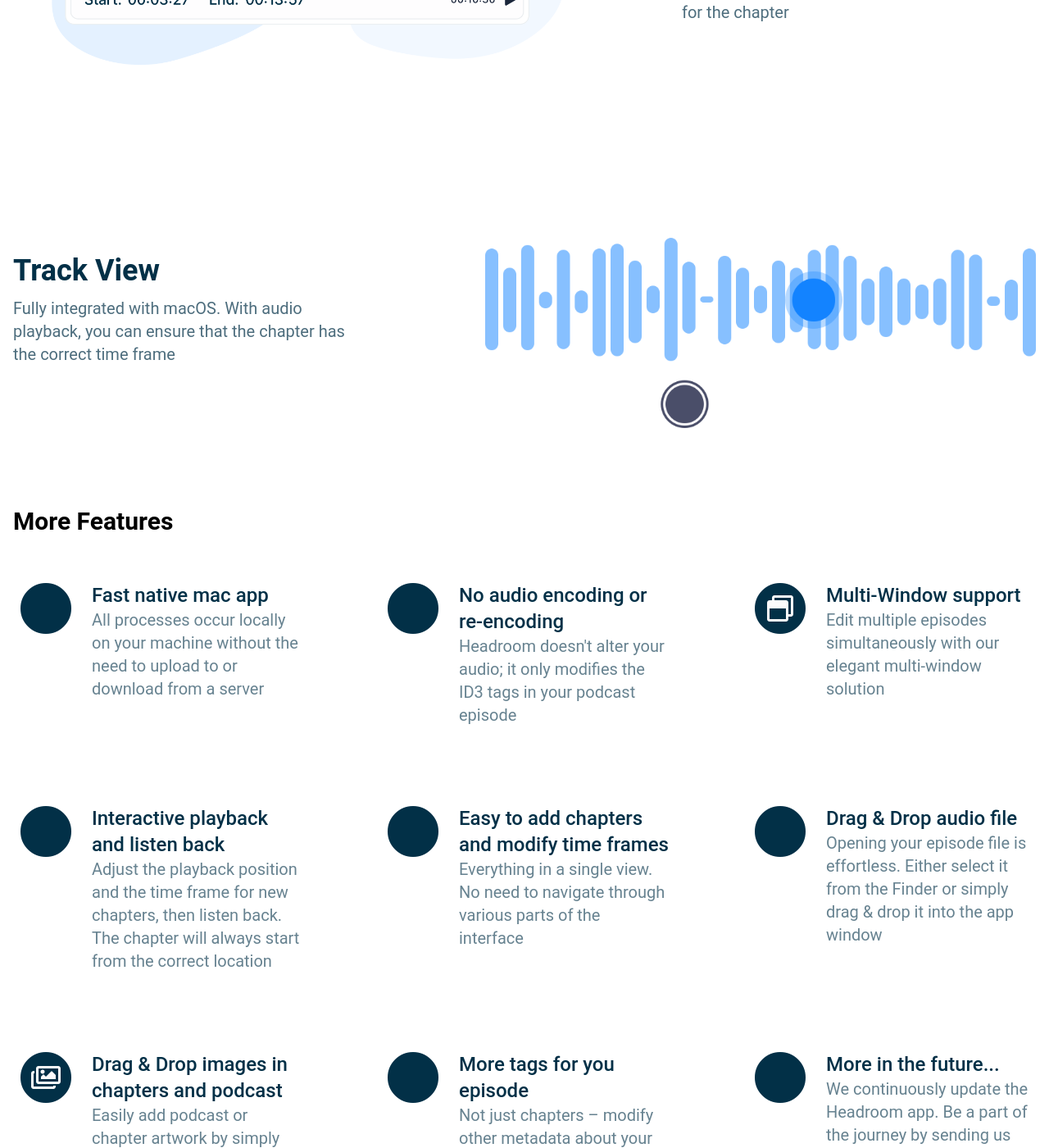
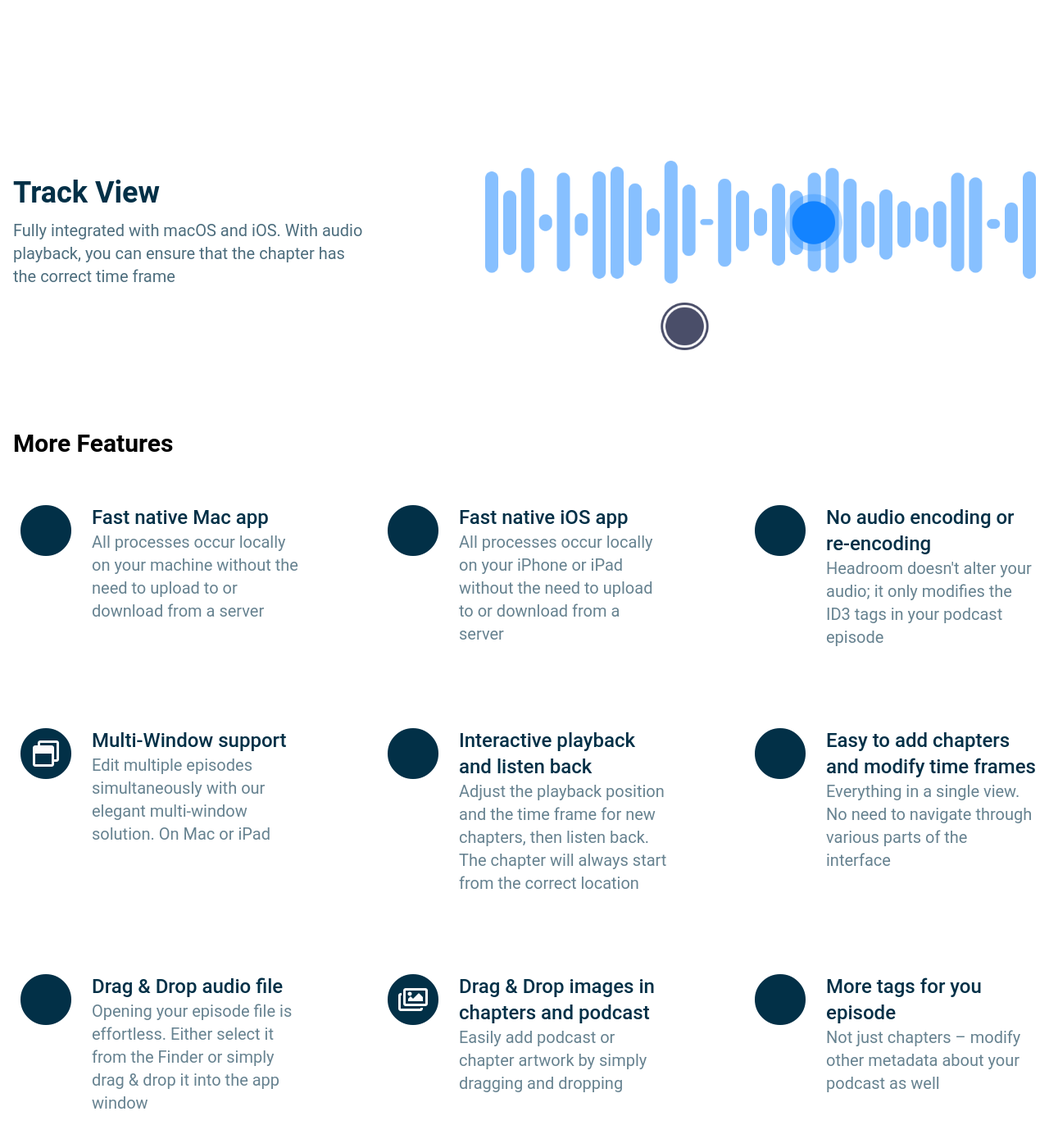
Before and after one commit to ChippStudio/Headroom-Site, a Jekyll site: the page built from index.html, in a window 1280 px wide and 1400 px high, scrolled down 2022 px. Shown: the whole window at 82% size. Built offline with Jekyll 4.4.1, drawn with Linux system fonts in a browser that asks for light colours; nearby versions of some CDN libraries; comment, search, counter and statistics services are not loaded; some of the changed text lies outside the part shown.

Commit message:
new screenshots and features list

```diff
--- a/_config.yml
+++ b/_config.yml
@@ -22,15 +22,19 @@
 
 # Gallery
 gallery:
-  - image: /images/screenshot0.png
+  - image: /images/screenshots/all_devices.png
+    alt: Headroom main screenshot
+    isActive: true
+
+  - image: /images/screenshots/iphones.png
     alt: Headroom main screenshot
     isActive: false
 
-  - image: /images/screenshot1.png
+  - image: /images/screenshots/mac.png
     alt: Headroom main screenshot
-    isActive: true
+    isActive: false
 
-  - image: /images/screenshot2.png
+  - image: /images/screenshots/ipads.png
     alt: Headroom main screenshot
     isActive: false
 
@@ -39,21 +43,25 @@
 feature_chapter_phrase: All chapter settings are consolidated in a single view. You can edit the title, insert a link, adjust the time frame, and, naturally, upload an image for the chapter
 feature_chapter_image: /images/chapter_view.png
 feature_track_title: Track View
-feature_track_phrase: Fully integrated with macOS. With audio playback, you can ensure that the chapter has the correct time frame
+feature_track_phrase: Fully integrated with macOS and iOS. With audio playback, you can ensure that the chapter has the correct time frame
 feature_track_image: /images/track_view.png
 
 features:
 
-  - title                                 : Fast native mac app
+  - title                                 : Fast native Mac app
     description                           : All processes occur locally on your machine without the need to upload to or download from a server
     fontawesome_icon_name                 : desktop
+
+  - title                                 : Fast native iOS app
+    description                           : All processes occur locally on your iPhone or iPad without the need to upload to or download from a server
+    fontawesome_icon_name                 : mobile-alt
 
   - title                                 : No audio encoding or re-encoding
     description                           : Headroom doesn't alter your audio; it only modifies the ID3 tags in your podcast episode
     fontawesome_icon_name                 : compact-disc
 
   - title                                 : Multi-Window support
-    description                           : Edit multiple episodes simultaneously with our elegant multi-window solution
+    description                           : Edit multiple episodes simultaneously with our elegant multi-window solution. On Mac or iPad
     fontawesome_icon_name                 : window-restore
 
   - title                                 : Interactive playback and listen back
--- /dev/null
+++ b/_includes/gallery.html
@@ -0,0 +1,19 @@
+<div class="bg-headroom">
+
+
+  <div class="grid gap-4 flex">
+    {% for slide in site.gallery %}
+    {% if slide.isActive %}
+
+      <img class="h-auto max-w-full rounded-lg" src="{{ slide.image | relative_url }}"
+        alt="">
+
+    {% else  %}
+    <div class="flex flex-row overflow-y-auto">
+        <img class="h-auto max-w-full rounded-lg flex"
+          src="{{ slide.image | relative_url }}" alt="">
+    </div>
+    {% endif %}
+    {% endfor %}
+  </div>
+</div>
--- a/_includes/galery.html
+++ b/_includes/gallery_carausel.html
@@ -5,12 +5,18 @@
         <button type="button" data-te-target="#carouselExampleIndicators" data-te-slide-to="0" data-te-carousel-active
             class="mx-[3px] box-content h-[3px] w-[30px] flex-initial cursor-pointer border-0 border-y-[10px] border-solid border-transparent bg-white bg-clip-padding p-0 -indent-[999px] opacity-50 transition-opacity duration-[600ms] ease-[cubic-bezier(0.25,0.1,0.25,1.0)] motion-reduce:transition-none"
             aria-current="true" aria-label="Slide 1"></button>
-        <button type="button" data-te-target="#carouselExampleIndicators" data-te-slide-to="1"
+
+        <button type="button" data-te-target="#carouselExampleIndicators" data-te-slide-to="1" data-te-carousel-active
             class="mx-[3px] box-content h-[3px] w-[30px] flex-initial cursor-pointer border-0 border-y-[10px] border-solid border-transparent bg-white bg-clip-padding p-0 -indent-[999px] opacity-50 transition-opacity duration-[600ms] ease-[cubic-bezier(0.25,0.1,0.25,1.0)] motion-reduce:transition-none"
-            aria-label="Slide 2"></button>
-        <button type="button" data-te-target="#carouselExampleIndicators" data-te-slide-to="2"
+            aria-current="true" aria-label="Slide 1"></button>
+
+        <button type="button" data-te-target="#carouselExampleIndicators" data-te-slide-to="2" data-te-carousel-active
             class="mx-[3px] box-content h-[3px] w-[30px] flex-initial cursor-pointer border-0 border-y-[10px] border-solid border-transparent bg-white bg-clip-padding p-0 -indent-[999px] opacity-50 transition-opacity duration-[600ms] ease-[cubic-bezier(0.25,0.1,0.25,1.0)] motion-reduce:transition-none"
-            aria-label="Slide 3"></button>
+            aria-current="true" aria-label="Slide 1"></button>
+
+        <button type="button" data-te-target="#carouselExampleIndicators" data-te-slide-to="3" data-te-carousel-active
+            class="mx-[3px] box-content h-[3px] w-[30px] flex-initial cursor-pointer border-0 border-y-[10px] border-solid border-transparent bg-white bg-clip-padding p-0 -indent-[999px] opacity-50 transition-opacity duration-[600ms] ease-[cubic-bezier(0.25,0.1,0.25,1.0)] motion-reduce:transition-none"
+            aria-current="true" aria-label="Slide 1"></button>
     </div>
 
     <!--Carousel items-->
@@ -20,12 +26,14 @@
         {% if slide.isActive %}
         <div class="relative float-left -mr-[100%] w-full transition-transform duration-[600ms] ease-in-out motion-reduce:transition-none"
             data-te-carousel-item data-te-carousel-active>
-            <img src="{{ slide.image | relative_url }}" class="block lg:max-w-4xl md:max-w-2xl xs:max-w-sm xs:px-2 mx-auto items-center" alt={{ slide.alt }} />
+            <img src="{{ slide.image | relative_url }}"
+                class="block lg:max-w-4xl md:max-w-2xl xs:max-w-sm xs:px-2 mx-auto items-center" alt={{ slide.alt }} />
         </div>
-        {% else  %}
+        {% else %}
         <div class="relative float-left -mr-[100%] hidden w-full transition-transform duration-[600ms] ease-in-out motion-reduce:transition-none"
             data-te-carousel-item>
-            <img src="{{ slide.image | relative_url }}" class="block lg:max-w-4xl md:max-w-2xl xs:max-w-sm mx-auto items-center" alt={{ slide.alt }} />
+            <img src="{{ slide.image | relative_url }}"
+                class="block lg:max-w-4xl md:max-w-2xl xs:max-w-sm mx-auto items-center" alt={{ slide.alt }} />
         </div>
         {% endif %}
         {% endfor %}
--- a/_includes/header.html
+++ b/_includes/header.html
@@ -11,7 +11,7 @@
     <div>
         <button class="bg-headroom text-light-text font-medium py-2 px-4 rounded-full flex space-x-24 mx-auto">
             <a href="https://testflight.apple.com/join/hV2WcSQP">
-                <div class="pr-8">Join Beta on TestFlight: Mac OS</div>
+                <div class="pr-8">Join Beta on TestFlight: Mac OS and iOS</div>
             </a>
         </button>
     </div>
--- a/_layouts/default.html
+++ b/_layouts/default.html
@@ -7,7 +7,8 @@
 
   {% include navbar.html %}
   {% include header.html %}
-  {% include galery.html %}
+  <!-- {% include gallery.html %} -->
+  {% include gallery_carausel.html %}
   {% include features.html %}
 
   <script type="text/javascript" src="./tw-elements.umd.min.js"></script>
```
Also changed, not shown: images/screenshot0.png (deleted), images/screenshot1.png (deleted), images/screenshot2.png (deleted), images/screenshots/all_devices.png (added), images/screenshots/ipads.png (added), images/screenshots/iphones.png (added), images/screenshots/mac.png (added).
